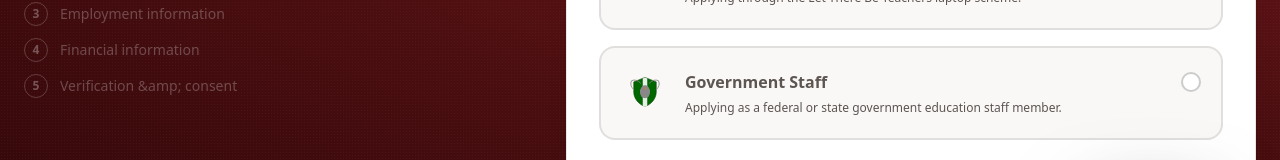
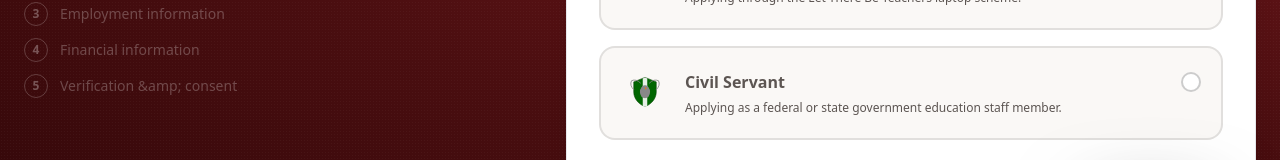
Before and after one commit to Imperial-EdTech/rev-store, a Next.js app: page /apply in a window 1280 px wide. Shown: the part 536-696 px from the top of the page. Built offline with nearby package versions, Linux system fonts and the light colour scheme; a web font is replaced by a local one.

Commit message:
changed to Civil servant

```diff
--- a/src/app/apply/page.tsx
+++ b/src/app/apply/page.tsx
@@ -427,7 +427,7 @@ function ApplyForm() {
                           />
                           <PathwayCard
                             logo={<FederalEagle size={36}/>}
-                            title="Government Staff"
+                            title="Civil Servant"
                             description="Applying as a federal or state government education staff member."
                             selected={field.value === "government"}
                             onClick={() => field.onChange("government")}
```
